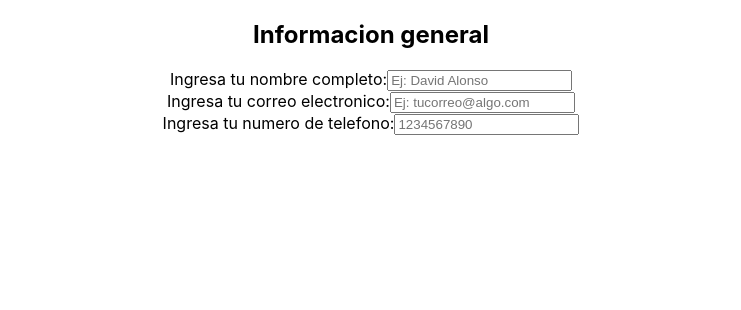
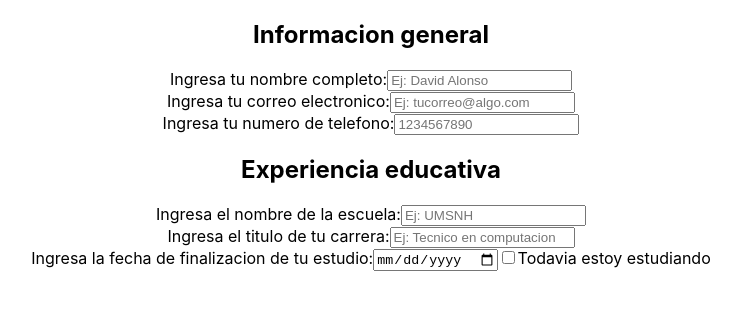
Before and after one commit to Darito97/cv-helper, a React (Create React App) app: page / in a window 1280 px wide. Shown: the top 310 px of the page, without its empty margins (269-1010 px from the left). Built offline with nearby package versions, Linux system fonts and the light colour scheme.

Commit message:
Construccion de componente SchoolForm y agregado a la app

```diff
--- a/src/components/Forms.js
+++ b/src/components/Forms.js
@@ -1,12 +1,14 @@
 import React from "react";
 
 import GeneralForm from "./GeneralForm";
+import SchoolForm from "./SchoolForm";
 
 class Forms extends React.Component {
   render() {
     return (
       <div className="App__form">
         <GeneralForm />
+        <SchoolForm />
       </div>
     );
   }
--- /dev/null
+++ b/src/components/SchoolForm.js
@@ -0,0 +1,41 @@
+import React, { Component } from "react";
+
+export default class SchoolForm extends Component {
+  render() {
+    return (
+      <form className="forms__form">
+        <h2 className="form__title">Experiencia educativa</h2>
+        <div className="form__input-group">
+          <label htmlFor="schoolName" className="input-group__label">
+            Ingresa el nombre de la escuela:
+          </label>
+          <input
+            className="input-group__input"
+            type="text"
+            name="schoolName"
+            placeholder="Ej: UMSNH"
+          />
+        </div>
+        <div className="form__input-group">
+          <label htmlFor="carrerName" className="input-group__label">
+            Ingresa el titulo de tu carrera:
+          </label>
+          <input
+            className="input-group__input"
+            type="text"
+            name="carrerName"
+            placeholder="Ej: Tecnico en computacion"
+          />
+        </div>
+        <div className="form__input-group">
+          <label htmlFor="date" className="input-group__label">
+            Ingresa la fecha de finalizacion de tu estudio:
+          </label>
+          <input className="input-group__input" type="date" name="date" />
+          <input type="checkbox" name="stillStuding" />
+          <label htmlFor="stillStuding">Todavia estoy estudiando</label>
+        </div>
+      </form>
+    );
+  }
+}
```
